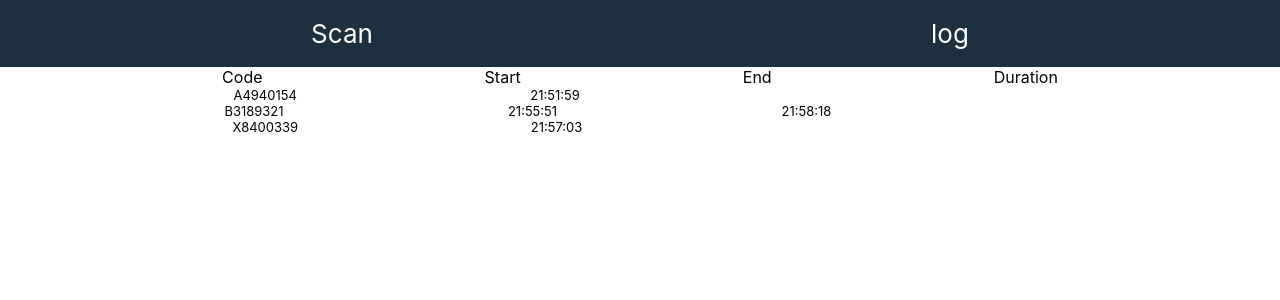
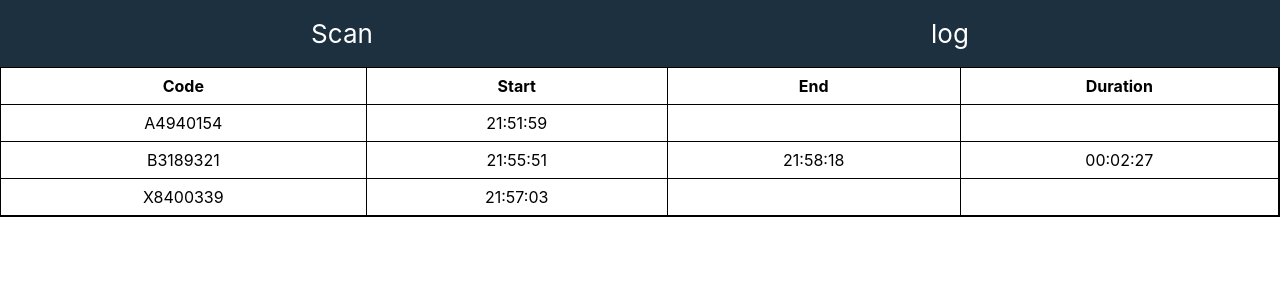
Before and after one commit to 1jgrant/barcode-scanner, a React (Create React App) app: page /log in a window 1280 px wide. Shown: the top 300 px of the page. Built offline with nearby package versions, Linux system fonts and the light colour scheme.

Commit message:
adds log table

```diff
--- a/src/App.css
+++ b/src/App.css
@@ -71,12 +71,22 @@ video.drawingBuffer {
   background-color: rgb(28, 48, 64);
 }
 
-.fakeTableHeader {
+table {
+  border-spacing: 0;
+  border: 1px solid black;
+  width: 100%;
+}
+
+th,
+td {
+  margin: 0;
+  padding: 0.5rem;
+  border-bottom: 1px solid black;
+  border-right: 1px solid black;
+}
+
+.tableContainer {
   display: flex;
-  justify-content: space-evenly;
+  justify-content: center;
+  align-items: center;
 }
-.fakeTableRow {
-  display: flex;
-  justify-content: space-evenly;
-  font-size: small;
-}
--- a/src/App.js
+++ b/src/App.js
@@ -9,8 +9,11 @@ import { formatScanData } from "./utils/dataUtils";
 
 const dummyLastDetected = {
   code: "B3189321",
-  startTimestamp: 1637525963742,
-  endTimestamp: null,
+  startTimestamp: 1637531751507,
+  startTime: "21:55:51",
+  endTimestamp: 1637531898959,
+  endTime: "21:58:18",
+  duration: "00:02:27",
 };
 
 const dummyScanHistory = [
@@ -20,6 +23,7 @@ const dummyScanHistory = [
     startTime: "21:51:59",
     endTimestamp: null,
     endTime: null,
+    duration: null,
   },
   {
     code: "B3189321",
@@ -27,6 +31,7 @@ const dummyScanHistory = [
     startTime: "21:55:51",
     endTimestamp: 1637531898959,
     endTime: "21:58:18",
+    duration: "00:02:27",
   },
   {
     code: "X8400339",
@@ -34,6 +39,7 @@ const dummyScanHistory = [
     startTime: "21:57:03",
     endTimestamp: null,
     endTime: null,
+    duration: null,
   },
 ];
 
@@ -77,21 +83,6 @@ const App = () => {
           recentDetection={recentDetection}
           lastDetected={lastDetected}
         />
-        <div className="results">
-          {scanHistory.map((item, index) => {
-            return (
-              <div
-                key={`${item.code}-${index}`}
-                style={{ display: "flex", flexDirection: "column" }}
-              >
-                <span>*******</span>
-                <span>Code: {item.code}</span>
-                <span>Start Time: {item.startTime}</span>
-                <span>End Time: {item.endTime}</span>
-              </div>
-            );
-          })}
-        </div>
       </Route>
       <Route path="/log">
         <Log scanHistory={scanHistory} />
--- a/src/components/Log.js
+++ b/src/components/Log.js
@@ -1,30 +1,96 @@
 import React from "react";
+import { useTable } from "react-table";
+
+function Table({ columns, data }) {
+  // Use the state and functions returned from useTable to build your UI
+  const { getTableProps, getTableBodyProps, headerGroups, rows, prepareRow } =
+    useTable({
+      columns,
+      data,
+    });
+
+  // Render the UI for your table
+  return (
+    <table {...getTableProps()}>
+      <thead>
+        {headerGroups.map((headerGroup) => (
+          <tr {...headerGroup.getHeaderGroupProps()}>
+            {headerGroup.headers.map((column) => (
+              <th {...column.getHeaderProps()}>{column.render("Header")}</th>
+            ))}
+          </tr>
+        ))}
+      </thead>
+      <tbody {...getTableBodyProps()}>
+        {rows.map((row, i) => {
+          prepareRow(row);
+          return (
+            <tr {...row.getRowProps()}>
+              {row.cells.map((cell) => {
+                return <td {...cell.getCellProps()}>{cell.render("Cell")}</td>;
+              })}
+            </tr>
+          );
+        })}
+      </tbody>
+    </table>
+  );
+}
 
 const Log = ({ scanHistory }) => {
-  const entry = (entryData) => {
-    return (
-      <div key={entryData.code} className="fakeTableRow">
-        <span>{entryData.code}</span>
-        <span>{entryData.startTime}</span>
-        <span>{entryData.endTime}</span>
-        <span>{entryData.duration}</span>
-      </div>
-    );
-  };
+  const data = React.useMemo(() => scanHistory, [scanHistory]);
+  const columns = React.useMemo(
+    () => [
+      {
+        Header: "Code",
+        accessor: "code",
+      },
+      {
+        Header: "Start",
+        accessor: "startTime",
+      },
+      {
+        Header: "End",
+        accessor: "endTime",
+      },
+      {
+        Header: "Duration",
+        accessor: "duration",
+      },
+    ],
+    []
+  );
 
   return (
-    <div>
-      <section className="fakeTableHeader">
-        <span>Code</span>
-        <span>Start</span>
-        <span>End</span>
-        <span>Duration</span>
-      </section>
-      {scanHistory.map((scanData) => {
-        return entry(scanData);
-      })}
-    </div>
+    <section className="tableContainer">
+      <Table columns={columns} data={data} />
+    </section>
   );
 };
 
+// const entry = (entryData) => {
+//   return (
+//     <div key={entryData.code} className="fakeTableRow">
+//       <span>{entryData.code}</span>
+//       <span>{entryData.startTime}</span>
+//       <span>{entryData.endTime}</span>
+//       <span>{entryData.duration}</span>
+//     </div>
+//   );
+// };
+
+// return (
+//   <div>
+//     <section className="fakeTableHeader">
+//       <span>Code</span>
+//       <span>Start</span>
+//       <span>End</span>
+//       <span>Duration</span>
+//     </section>
+//     {scanHistory.map((scanData) => {
+//       return entry(scanData);
+//     })}
+//   </div>
+// );
+
 export default Log;
--- a/src/components/ScanInfo.js
+++ b/src/components/ScanInfo.js
@@ -4,21 +4,26 @@ const ScanInfo = ({ recentDetection, lastDetected }) => {
   console.log(lastDetected);
 
   const findTargetTimestamp = (lastDetected) => {
-    const { startTimestamp, endTimestamp, duration } = lastDetected;
-    const isFinished = endTimestamp ? true : false;
+    const { startTime, endTime, duration } = lastDetected;
+    const isFinished = endTime ? true : false;
     if (isFinished) {
       return (
-        <div>
-          <span>End Time: </span>
-          <span>{endTimestamp}</span>
-          <span>{duration}</span>
-        </div>
+        <>
+          <>
+            <span>End Time: </span>
+            <span>{endTime}</span>
+          </>
+          <>
+            <span>Duration: </span>
+            <span>{duration}</span>
+          </>
+        </>
       );
     }
     return (
       <div>
         <span>Start Time: </span>
-        <span>{startTimestamp}</span>
+        <span>{startTime}</span>
       </div>
     );
   };
--- a/src/utils/dataUtils.js
+++ b/src/utils/dataUtils.js
@@ -6,9 +6,8 @@ export const formatScanData = (newScanLog, scanHistory) => {
     if (targetRecord.startTimestamp) {
       targetRecord.endTimestamp = timestamp;
       targetRecord.endTime = timestampToTimeString(timestamp);
-      targetRecord.duration = getDuration(
-        targetRecord.startTimestamp,
-        timestamp
+      targetRecord.duration = msToTimeString(
+        timestamp - targetRecord.startTimestamp
       );
       return newScanHistory;
     }
```
Also changed, not shown: 1 other file (tests, documents, lock files or other folders).
